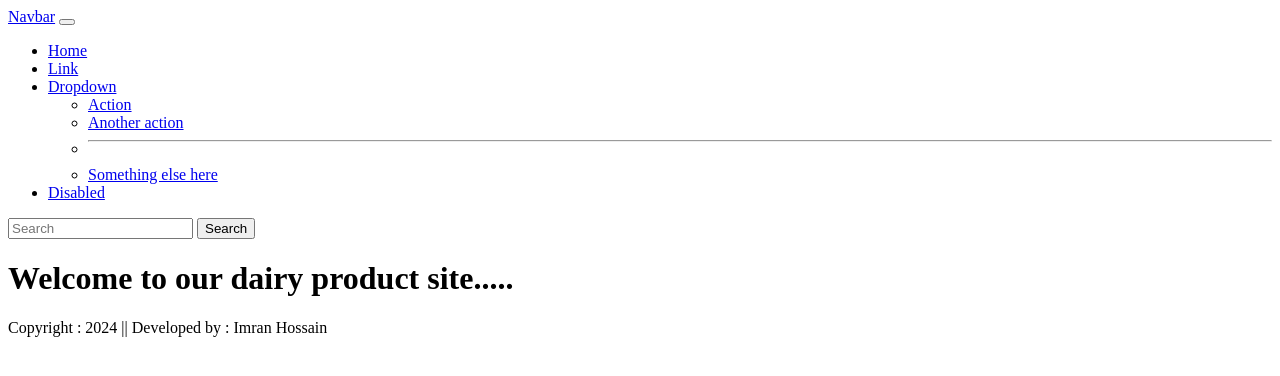
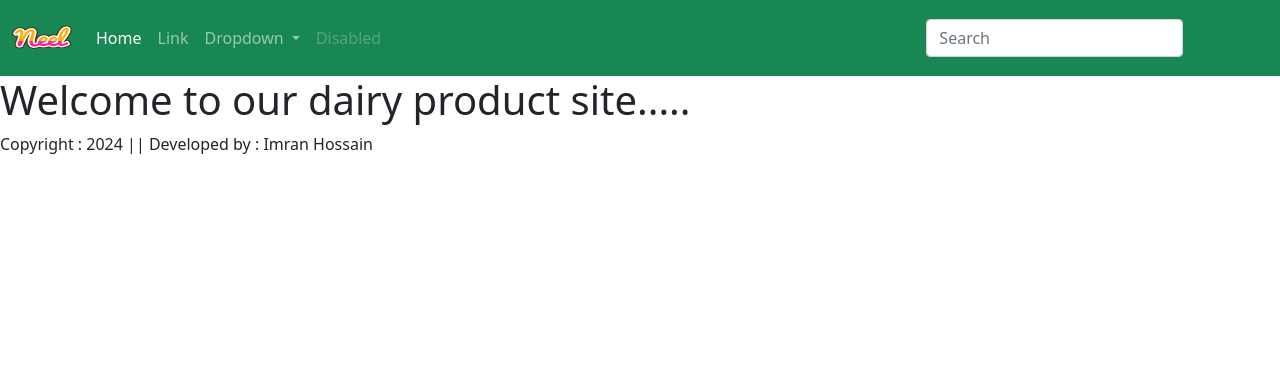
Before and after one commit to imuimuimran/ecommerce_website, a Django app: page / in a window 1280 px wide. Shown: the top 376 px of the page. Run offline with Django 5.2, Linux system fonts and the light colour scheme.

Commit message:
navbar color and logo have been changed

```diff
--- a/ecom/ecom_app/templates/ecom_app/base.html
+++ b/ecom/ecom_app/templates/ecom_app/base.html
@@ -5,16 +5,19 @@
     <meta charset="UTF-8">
     <meta name="viewport" content="width=device-width, initial-scale=1.0">
     <meta http-equiv="X-UA-Compatible" content="ie=edge">
-    <script src="https://cdn.jsdelivr.net/npm/bootstrap@4.4.1/dist/js/bootstrap.min.js" integrity="sha384-wfSDF2E50Y2D1uUdj0O3uMBJnjuUD4Ih7YwaYd1iqfktj0Uod8GCExl3Og8ifwB6" crossorigin="anonymous"></script>
+
+    <link href="https://cdn.jsdelivr.net/npm/bootstrap@5.0.2/dist/css/bootstrap.min.css" rel="stylesheet" integrity="sha384-EVSTQN3/azprG1Anm3QDgpJLIm9Nao0Yz1ztcQTwFspd3yD65VohhpuuCOmLASjC" crossorigin="anonymous">
     <title>Dairy Products | {% block title %} {% endblock title %} </title>
     <link rel="stylesheet" href="{% static 'ecom_app/css/owl.carousel.min.css' %}" >
     <link rel="stylesheet" href="{% static 'ecom_app/css/all.min.css' %}" >
     <link rel="stylesheet" href="{% static 'ecom_app/css/style.css' %}" >
   </head>
   <body>
-    <nav class="navbar navbar-expand-lg navbar-light bg-light">
+    <nav class="navbar navbar-expand-lg navbar-dark bg-success">
       <div class="container-fluid">
-        <a class="navbar-brand" href="#">Navbar</a>
+        <a class="navbar-brand" href="#">
+          <img src = '{% static "ecom_app/images/product/neel.png"  %}' width='60' height= '50'>
+        </a>
         <button class="navbar-toggler" type="button" data-bs-toggle="collapse" data-bs-target="#navbarSupportedContent" aria-controls="navbarSupportedContent" aria-expanded="false" aria-label="Toggle navigation">
           <span class="navbar-toggler-icon"></span>
         </button>
@@ -55,6 +58,7 @@
       Copyright : 2024 || Developed by : Imran Hossain
     </footer>
 
+    <script src="https://cdn.jsdelivr.net/npm/bootstrap@5.0.2/dist/js/bootstrap.bundle.min.js" integrity="sha384-MrcW6ZMFYlzcLA8Nl+NtUVF0sA7MsXsP1UyJoMp4YLEuNSfAP+JcXn/tWtIaxVXM" crossorigin="anonymous"></script>
     <script src="https://code.jquery.com/jquery-3.4.1.slim.min.js" integrity="sha384-J6qa4849blE2+poT4WnyKhv5vZF5SrPo0iEjwBvKU7imGFAV0wwj1yYfoRSJoZ+n" crossorigin="anonymous"></script>
     <script src="https://cdn.jsdelivr.net/npm/popper.js@1.16.0/dist/umd/popper.min.js" integrity="sha384-Q6E9RHvbIyZFJoft+2mJbHaEWldlvI9IOYy5n3zV9zzTtmI3UksdQRVvoxMfooAo" crossorigin="anonymous"></script>
 
```
